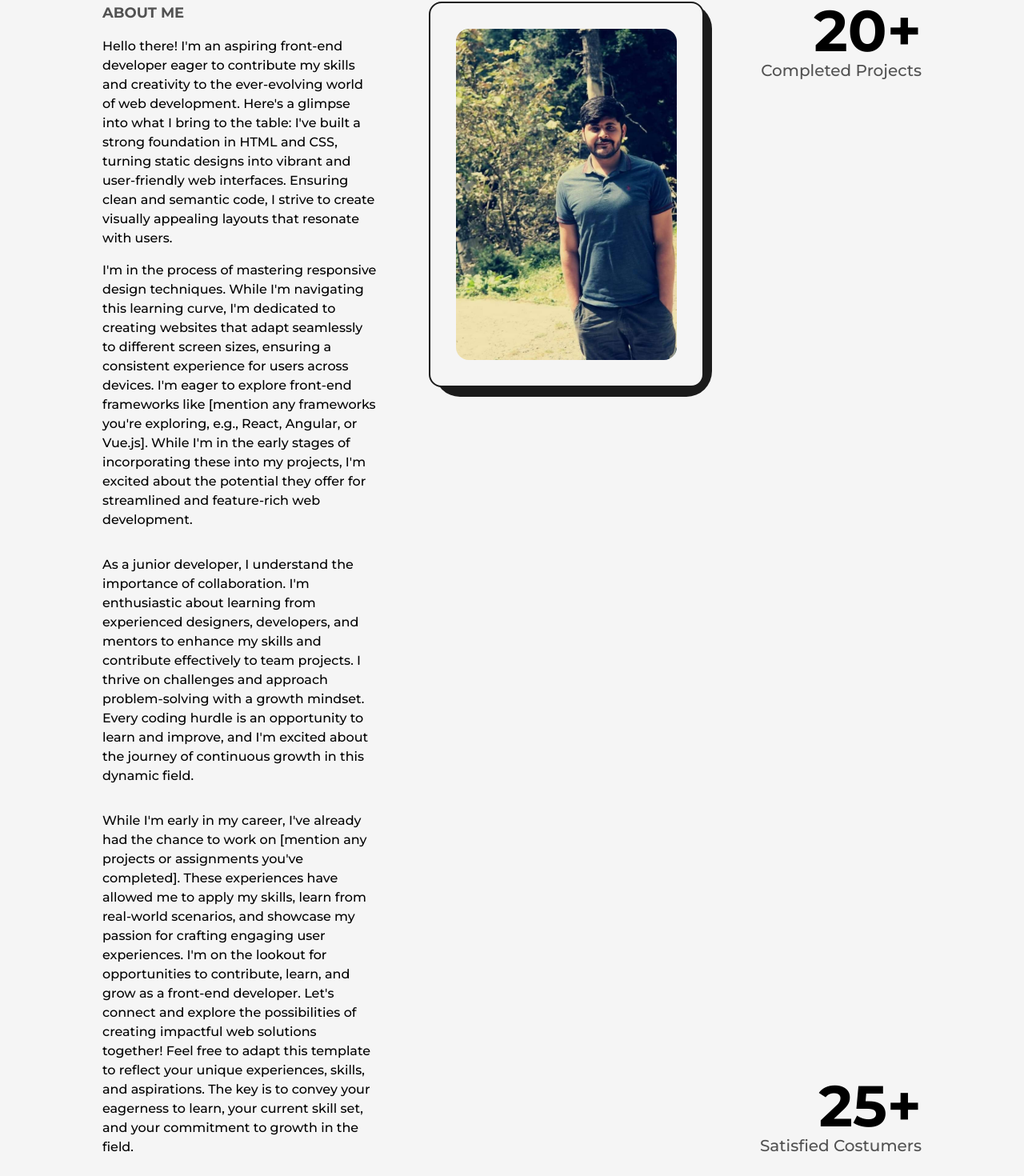
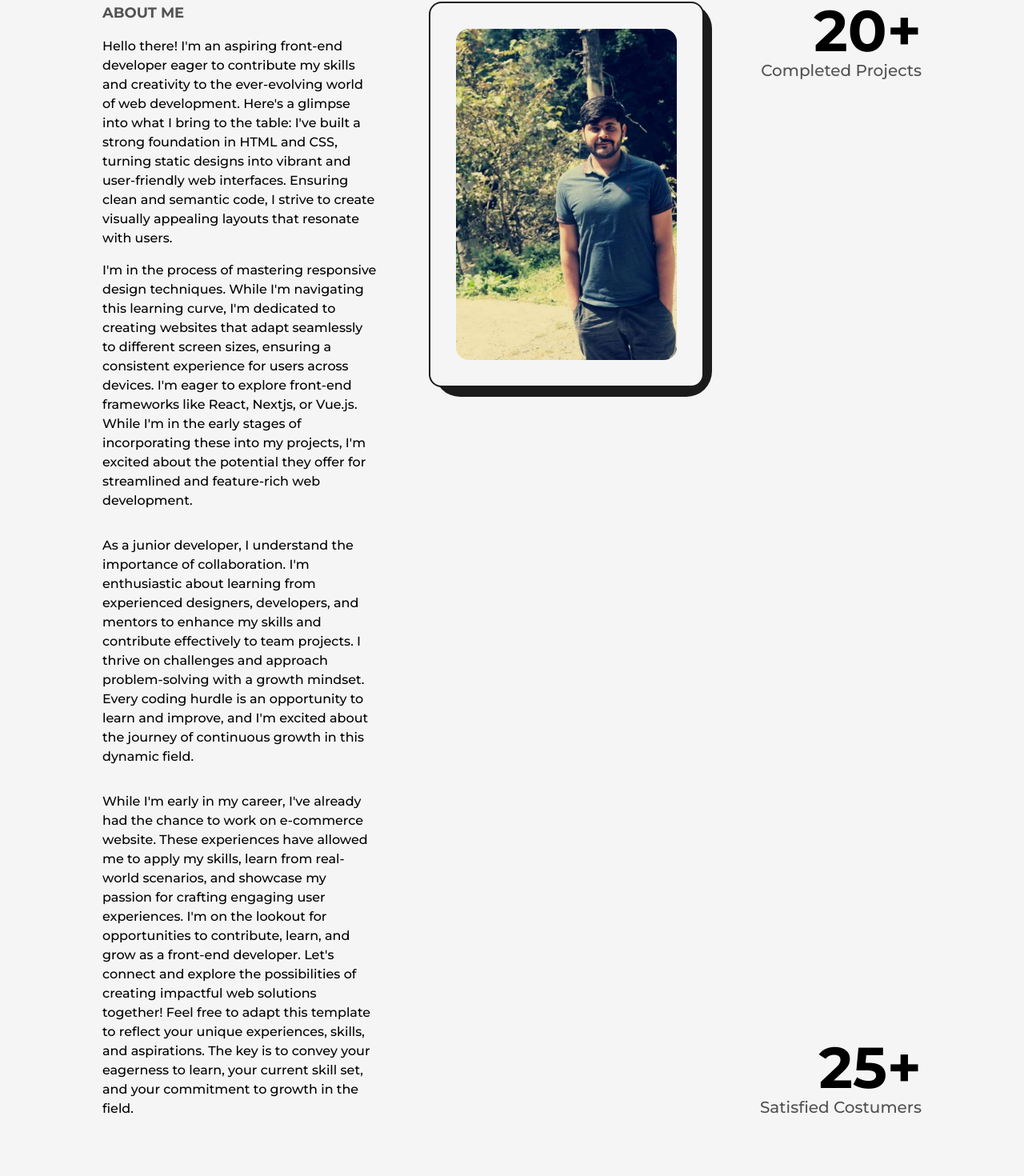
Before and after one commit to khansaid1/portfolio, a Next.js app: page /about in a window 1280 px wide. Shown: the part 430-1900 px from the top of the page at 80% size. Built offline with nearby package versions, Linux system fonts and the light colour scheme.

Commit message:
portfolio update
portfolio update

```diff
--- a/src/pages/about.js
+++ b/src/pages/about.js
@@ -13,7 +13,6 @@ import Education from '@/components/Education'
 const AnimatedNumbers=({value})=>{
 
     const ref= useRef(null);
-
     const montionValue= useMotionValue(0);
     const springValue= useSpring(montionValue, {duration: 3000})
     const isInView= useInView(ref,{once:true});
@@ -56,19 +55,18 @@ const about = () => {
                         </p>
                         <p className='my-4 font-medium'>
                         I'm in the process of mastering responsive design techniques. While I'm navigating this learning curve, I'm dedicated to creating websites that adapt seamlessly to different screen sizes, ensuring a consistent experience for users across devices.
-                        I'm eager to explore front-end frameworks like [mention any frameworks you're exploring, e.g., React, Angular, or Vue.js]. While I'm in the early stages of incorporating these into my projects, I'm excited about the potential they offer for streamlined and feature-rich web development.
+                        I'm eager to explore front-end frameworks like React, Nextjs, or Vue.js. While I'm in the early stages of incorporating these into my projects, I'm excited about the potential they offer for streamlined and feature-rich web development.
                         </p>
                         <p className='my-4 font-medium'>
                         As a junior developer, I understand the importance of collaboration. I'm enthusiastic about learning from experienced designers, developers, and mentors to enhance my skills and contribute effectively to team projects.
                         I thrive on challenges and approach problem-solving with a growth mindset. Every coding hurdle is an opportunity to learn and improve, and I'm excited about the journey of continuous growth in this dynamic field.
                         </p>
                         <p className='mt-4 font-medium'>
-                        While I'm early in my career, I've already had the chance to work on [mention any projects or assignments you've completed]. These experiences have allowed me to apply my skills, learn from real-world scenarios, and showcase my passion for crafting engaging user experiences.
+                        While I'm early in my career, I've already had the chance to work on e-commerce website. These experiences have allowed me to apply my skills, learn from real-world scenarios, and showcase my passion for crafting engaging user experiences.
                         I'm on the lookout for opportunities to contribute, learn, and grow as a front-end developer. Let's connect and explore the possibilities of creating impactful web solutions together!
                         Feel free to adapt this template to reflect your unique experiences, skills, and aspirations. The key is to convey your eagerness to learn, your current skill set, and your commitment to growth in the field.
                         </p>
                     </div>
-
                     <div className='relative col-span-3 p-8 border-2 border-solid h-max rounded-2xl border-dark bg-light dark:bg-dark dark:border-light xl:col-span-4 md:order-1 md:col-span-8'>
                         <div className='absolute top-0 -right-3 -z-10 w-[102%] h-[103%] rounded-[2rem] bg-dark dark:bg-light'/>
                         <Image
@@ -81,7 +79,6 @@ const about = () => {
                         33vw'
                         />
                     </div>
-
                     <div className='flex flex-col items-end justify-between col-span-2 xl:col-span-8 xl:flex-row xl:items-center md:order-3'>
                         <div className='flex flex-col items-end justify-center xl:items-center'>
                             <span className='inline-block font-bold text-7xl md:text-5xl sm:text-4xl xd:text-3xl'>
@@ -95,21 +92,11 @@ const about = () => {
                             </span>
                             <h2 className='text-xl font-medium capitalize text-dark/75 dark:text-light/75 xl:text-center md:text-lg sm:text-base xs:text-sm'>Satisfied Costumers</h2>
                         </div>
-                        {/* <div className='flex flex-col items-end justify-center xl:items-center'>
-                            <span className='inline-block font-bold text-7xl md:text-5xl sm:text-4xl xd:text-3xl'>
-                            <AnimatedNumbers value={50}/>+
-                            </span>
-                            <h2 className='text-xl font-medium capitalize text-dark/75 dark:text-light/75 xl:text-center md:text-lg sm:text-base xs:text-sm'>Awards Achieved</h2>
-                        </div> */}
                     </div>
-
                 </div>
-
                 <SmallServices/>
-
                 <Pricing/>
                 <Education/>
-
             </Layout>
         </main>
    </>
```
